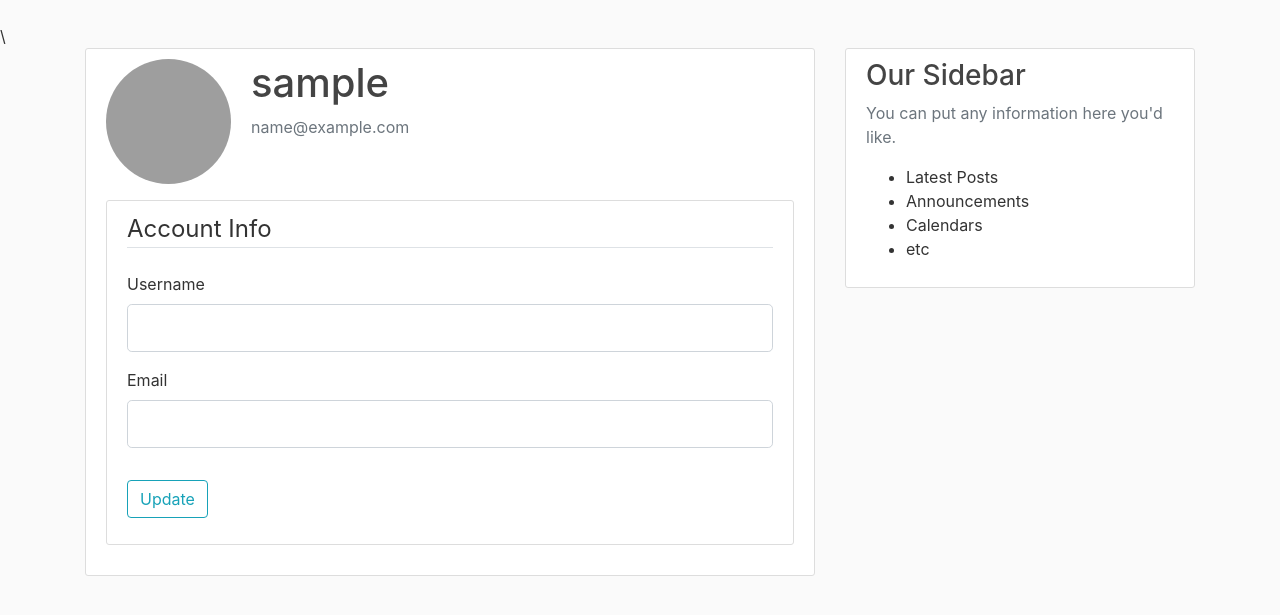
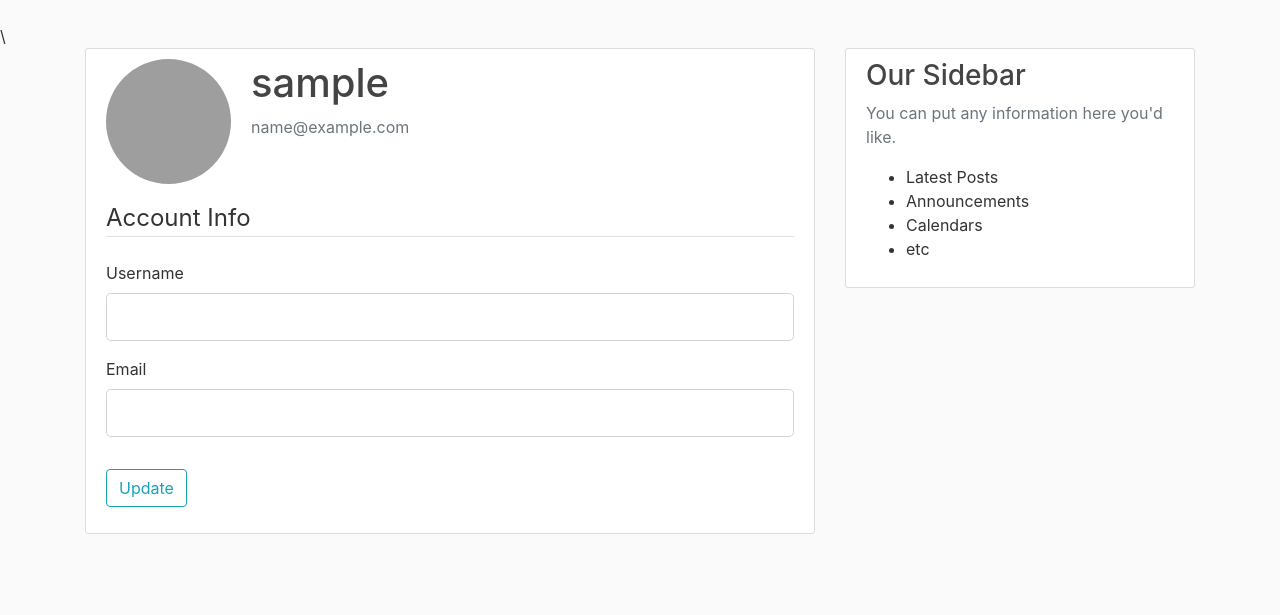
Before and after one commit to NinahMo/ninahs-blog, a Flask app: page /account in a window 1280 px wide. Shown: the part 56-671 px from the top of the page. Run offline with Flask 2, Linux system fonts and the light colour scheme; the visitor is signed in with stand-in values (Sample User, id 1); data comes from the database, SQL or seed files in the repository; some libraries are stand-ins or nearby versions; grey boxes are pictures that could not be loaded.

Commit message:
Remove the border of the accounts form

```diff
--- a/flaskblog/templates/account.html
+++ b/flaskblog/templates/account.html
@@ -8,7 +8,6 @@
                 <p class="text-secondary">{{ current_user.email }}</p>
             </div>
         </div>
-        <div class="content-section">
             <form method="POST" action="">
                 {{ form.hidden_tag() }}
                 <fieldset class="form-group">
@@ -48,6 +47,5 @@
                     {{ form.submit(class="btn btn-outline-info") }}
                 </div>
             </form>
-        </div>
     </div>
 {% endblock %}
```
